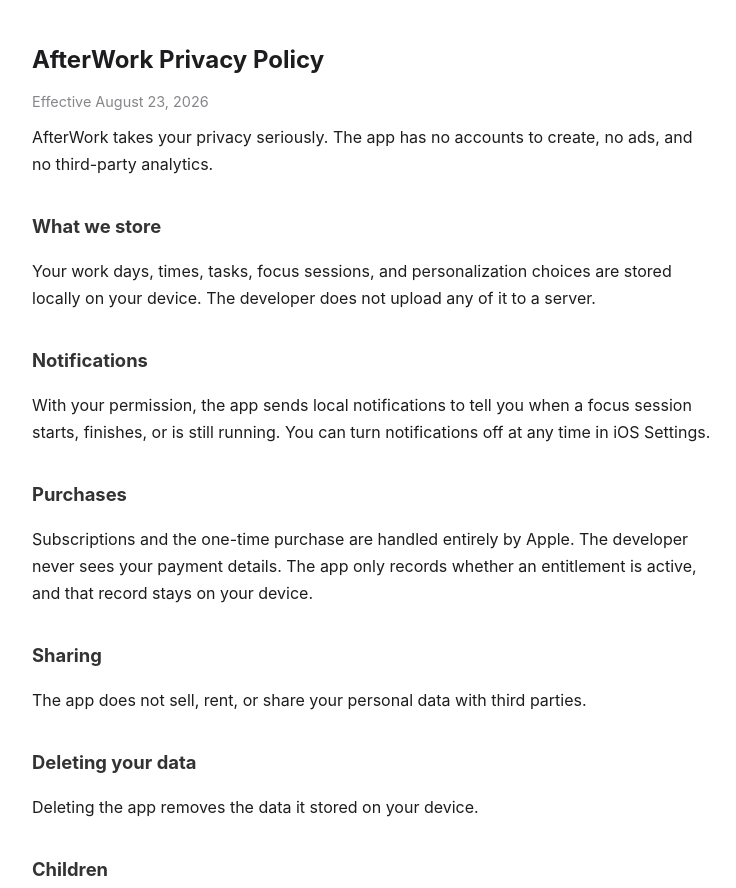
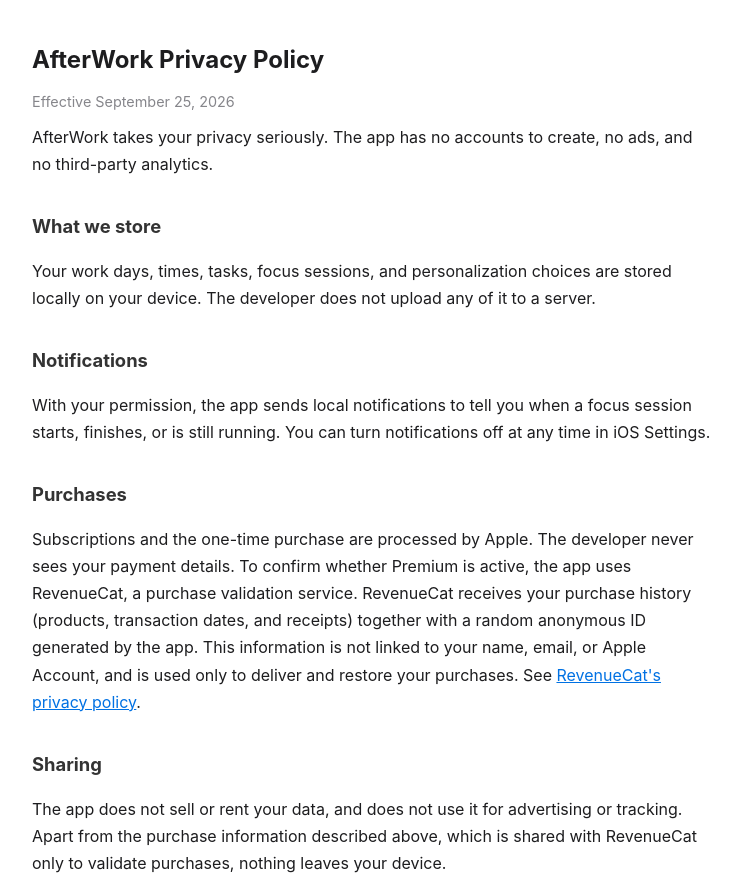
Before and after one commit to jackyrwj/afterwork-support, a plain HTML site: page en/privacy.html in a window 1280 px wide. Shown: the top 888 px of the page, without its empty margins (268-1004 px from the left). Drawn offline with Linux system fonts and the light colour scheme.

Commit message:
英文隐私政策：说明 RevenueCat 购买校验收集的数据

```diff
--- a/en/privacy.html
+++ b/en/privacy.html
@@ -16,7 +16,7 @@
 </head>
 <body>
 <h1>AfterWork Privacy Policy</h1>
-<p class="date">Effective August 23, 2026</p>
+<p class="date">Effective September 25, 2026</p>
 
 <p>AfterWork takes your privacy seriously. The app has no accounts to create, no ads, and no third-party analytics.</p>
 
@@ -27,10 +27,10 @@
 <p>With your permission, the app sends local notifications to tell you when a focus session starts, finishes, or is still running. You can turn notifications off at any time in iOS Settings.</p>
 
 <h2>Purchases</h2>
-<p>Subscriptions and the one-time purchase are handled entirely by Apple. The developer never sees your payment details. The app only records whether an entitlement is active, and that record stays on your device.</p>
+<p>Subscriptions and the one-time purchase are processed by Apple. The developer never sees your payment details. To confirm whether Premium is active, the app uses RevenueCat, a purchase validation service. RevenueCat receives your purchase history (products, transaction dates, and receipts) together with a random anonymous ID generated by the app. This information is not linked to your name, email, or Apple Account, and is used only to deliver and restore your purchases. See <a href="https://www.revenuecat.com/privacy">RevenueCat's privacy policy</a>.</p>
 
 <h2>Sharing</h2>
-<p>The app does not sell, rent, or share your personal data with third parties.</p>
+<p>The app does not sell or rent your data, and does not use it for advertising or tracking. Apart from the purchase information described above, which is shared with RevenueCat only to validate purchases, nothing leaves your device.</p>
 
 <h2>Deleting your data</h2>
 <p>Deleting the app removes the data it stored on your device.</p>
```
